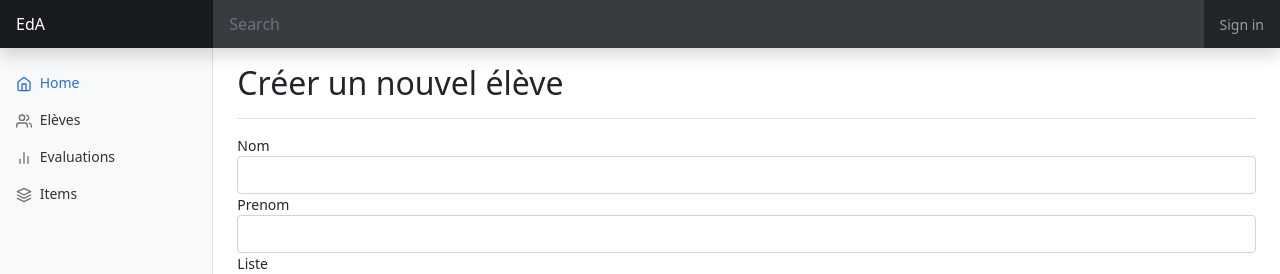
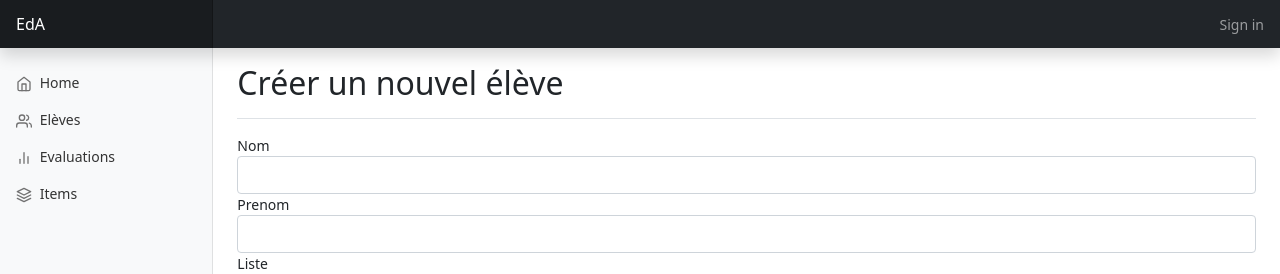
Before and after one commit to mcossutta/programme, a Flask app: page /add_eleve in a window 1280 px wide. Shown: the top 274 px of the page. Run offline with Flask 2, Linux system fonts and the light colour scheme; data that the repository does not hold is empty.

Commit message:
higlight + search desactivé

```diff
--- a/app/templates/left_column.html
+++ b/app/templates/left_column.html
@@ -2,7 +2,7 @@
     <div class="position-sticky pt-3">
       <ul class="nav flex-column">
         <li class="nav-item">
-          <a class="nav-link active" aria-current="page" href="{{url_for('index')}}">
+          <a class="nav-link" href="{{url_for('index')}}">
             <span data-feather="home"></span>
             Home
           </a>
--- a/app/templates/navbar.html
+++ b/app/templates/navbar.html
@@ -3,7 +3,7 @@
   <button class="navbar-toggler position-absolute d-md-none collapsed" type="button" data-bs-toggle="collapse" data-bs-target="#sidebarMenu" aria-controls="sidebarMenu" aria-expanded="false" aria-label="Toggle navigation">
     <span class="navbar-toggler-icon"></span>
   </button>
-  <input class="form-control form-control-dark w-100" type="text" placeholder="Search" aria-label="Search">
+ <!--<input class="form-control form-control-dark w-100" type="text" placeholder="Search" aria-label="Search">-->
   <div class="navbar-nav">
     <div class="nav-item text-nowrap">
       {% if session.get("id_professeur") %}
```
